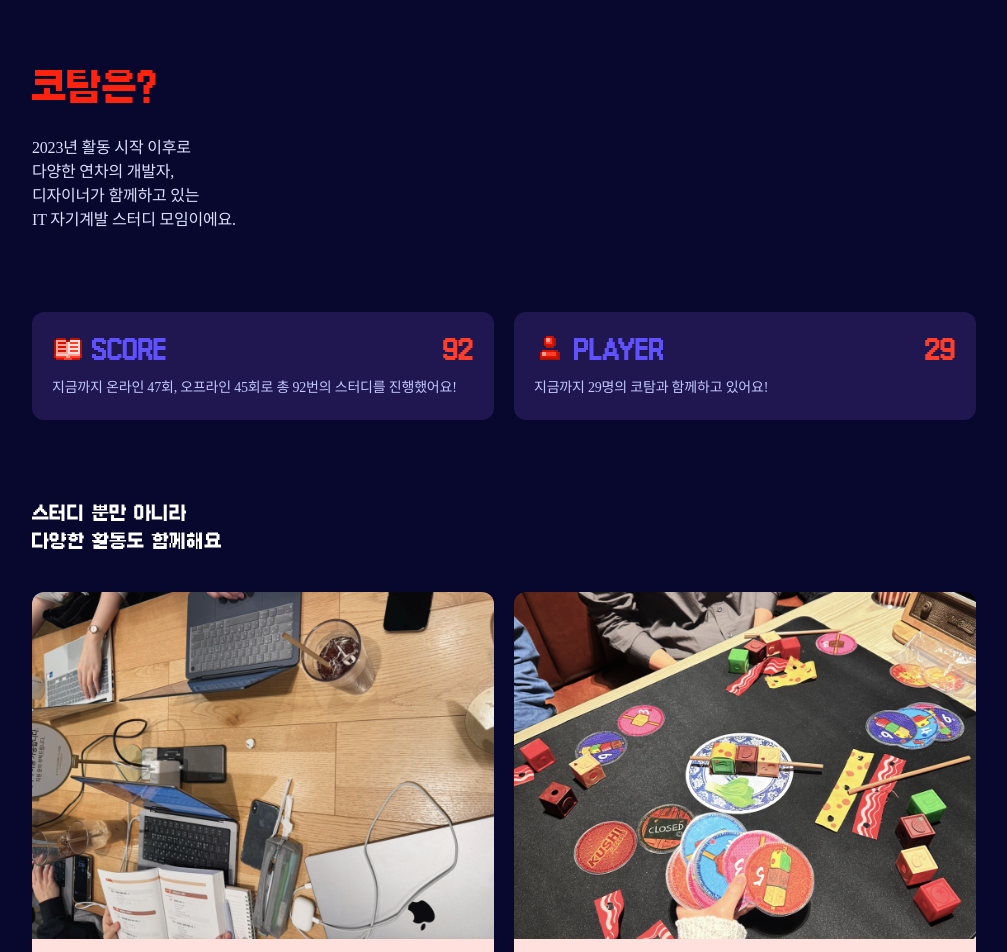
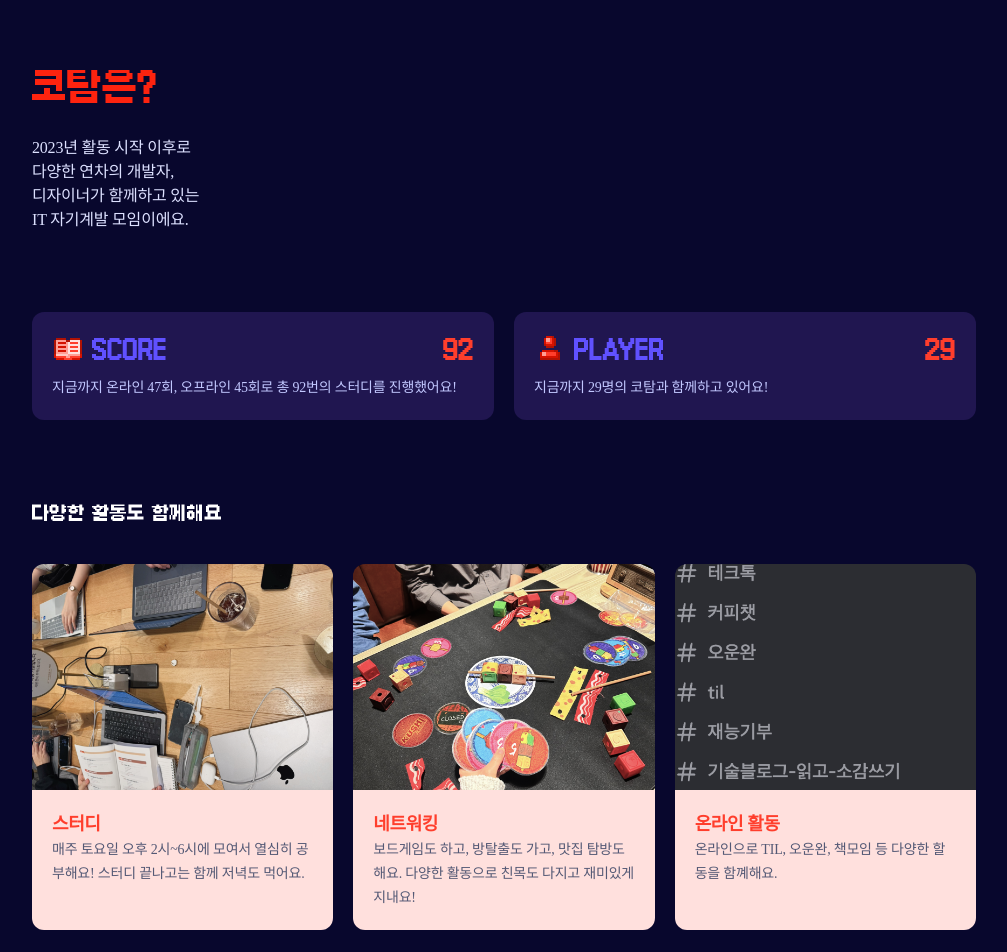
Before and after one commit to JANGSEYEONG/COTAM, a Next.js app: page / in a window 1280 px wide. Shown: the part 3460-4412 px from the top of the page, without its empty margins (136-1143 px from the left). Built offline with nearby package versions, Linux system fonts and the light colour scheme.

Commit message:
fix: 사람 뽑기 관련 수정

```diff
--- a/src/app/_components/home/AboutCotam.tsx
+++ b/src/app/_components/home/AboutCotam.tsx
@@ -29,7 +29,26 @@ interface Props {
   isVisible: boolean;
 }
 
-const AboutCotam = ({ isVisible }: Props) => {
+const ImageList = [
+  {
+    title: '스터디',
+    description:
+      '매주 토요일 오후 2시~6시에 모여서 열심히 공부해요! 스터디 끝나고는 함께 저녁도 먹어요.',
+    imageSrc: '/assets/image/study.webp',
+  },
+  {
+    title: '네트워킹',
+    description:
+      '보드게임도 하고, 방탈출도 가고, 맛집 탐방도 해요. 다양한 활동으로 친목도 다지고 재미있게 지내요!',
+    imageSrc: '/assets/image/networking.webp',
+  },
+  {
+    title: '온라인 활동',
+    description: '온라인으로 TIL, 오운완, 책모임 등 다양한 할동을 함꼐해요.',
+    imageSrc: '/assets/image/online-activity.png',
+  },
+];
+
 const DescriptionList: DescriptionBoxProps[] = [
   {
     icon: '/assets/icons/BookRed.svg',
@@ -48,20 +67,8 @@ const AboutCotam = ({ isVisible }: Props) => {
     description: `지금까지 ${STUDY_MEMBERS_COUNT}명의 코탐과 함께하고 있어요!`,
   },
 ];
-  const ImageList = [
-    {
-      title: '스터디',
-      description:
-        '매주 토요일 오후 2시~6시에 모여서 열심히 공부해요! 스터디 끝나고는 함께 저녁도 먹어요.',
-      imageSrc: '/assets/image/study.webp',
-    },
-    {
-      title: '네트워킹',
-      description:
-        '보드게임도 하고, 방탈출도 가고, 맛집 탐방도 해요. 다양한 활동으로 친목도 다지고 재미있게 지내요!',
-      imageSrc: '/assets/image/networking.webp',
-    },
-  ];
+
+const AboutCotam = ({ isVisible }: Props) => {
   return (
     <section
       className={`relative h-full w-full bg-cotam-blue-100 pb-[60px] pt-20 ${ZIndex.home.secondLayer} px-10`}>
@@ -69,7 +76,7 @@ const AboutCotam = ({ isVisible }: Props) => {
       <p className="mb-5 text-cotam-red-60 galmuri11-headline-1">코탐은?</p>
       <p className="mb-20 whitespace-pre-wrap text-cotam-blue-10 pretandard-body-1">
         {
-          '2023년 활동 시작 이후로\n다양한 연차의 개발자,\n디자이너가 함께하고 있는\nIT 자기계발 스터디 모임이에요.'
+          '2023년 활동 시작 이후로\n다양한 연차의 개발자,\n디자이너가 함께하고 있는\nIT 자기계발 모임이에요.'
         }
       </p>
       <ul className="mb-20 flex flex-col gap-5 sm:flex-row">
@@ -79,7 +86,7 @@ const AboutCotam = ({ isVisible }: Props) => {
       </ul>
       <div className="flex flex-col gap-9">
         <p className="whitespace-pre-wrap text-white galmuri11-subtitle-1">
-          {'스터디 뿐만 아니라\n다양한 활동도 함께해요'}
+          다양한 활동도 함께해요
         </p>
         <div className="mb-9 flex flex-col gap-5 sm:flex-row">
           {ImageList.map((image) => (
--- a/src/app/_components/home/ImageBox.tsx
+++ b/src/app/_components/home/ImageBox.tsx
@@ -21,7 +21,7 @@ const ImageBox = ({ title, description, imageSrc }: Props) => {
         />
       </figure>
       {/* <Image width={280} height={210} alt="소개이미지" src={'/assets/image/networking.webp'} /> */}
-      <div className="rounded-b-xl bg-cotam-red-10 p-5">
+      <div className="h-full rounded-b-xl bg-cotam-red-10 p-5">
         <p className="text-cotam-red-50 pretandard-subtitle-1">{title}</p>
         <p className="text-cotam-gray-60 pretandard-body-3">{description}</p>
       </div>
--- a/src/app/about/_components/StudyTabItem.tsx
+++ b/src/app/about/_components/StudyTabItem.tsx
@@ -38,10 +38,7 @@ const StudyTabItem = () => {
         <h2 className="text-white galmuri11-headline-3">정규 스터디</h2>
         <div className="flex flex-col gap-y-3 md:grid md:grid-cols-2 md:gap-x-3">
           <DescriptionCard title="시간" contents="매주 토요일 14시-18시" />
-          <DescriptionCard
-            title="장소"
-            contents={`1주차, 3주차: 강남역 근처\n2주차, 4주차: 건대입구 근처`}
-          />
+          <DescriptionCard title="장소" contents="강남역 근처" />
         </div>
         <div className="flex flex-row gap-x-2">
           <span className="text-cotam-blue-40 galmuri11-body-3">❗</span>
@@ -53,7 +50,7 @@ const StudyTabItem = () => {
       </section>
 
       <section aria-label="스터디 진행 방식" className="box-border flex w-full flex-col gap-y-6">
-        <h2 className="text-white galmuri11-headline-3">정규 스터디 진행 방식</h2>
+        <h2 className="text-white galmuri11-headline-3">정규 모각코 진행 방식</h2>
         <ul className="flex flex-col gap-y-8">
           {timeTableSchedule.map((item, index) => (
             <li key={index} className="flex flex-col gap-y-3">
--- a/src/constants/externalLinks.ts
+++ b/src/constants/externalLinks.ts
@@ -1,6 +1,5 @@
 export const KAKAO_OPEN_CHAT_URL = 'https://open.kakao.com/o/srJ7wcje';
-export const RECRUITMENT_FORM_URL =
-  'https://docs.google.com/forms/d/e/1FAIpQLSeTh02hzIUIfkrPPf91acDecHNbgNMIcoSpSHmz88zgDg3yVQ/viewform?usp=sharing&ouid=116088795754904089384';
+export const RECRUITMENT_FORM_URL = 'https://forms.gle/LE7xLoJvncj7tKE28';
 
 export const STUDY_LEADER_LINKEDIN_URL =
   'https://www.linkedin.com/in/%EC%8A%B9%EB%AA%A8-%EA%B9%80-848b2b242/?originalSubdomain=kr';
--- a/src/constants/recruitConfig.ts
+++ b/src/constants/recruitConfig.ts
@@ -1,5 +1,5 @@
 export const recruitConfig = {
   isRecruitmentOpen: true, // 모집 중인 경우 true, 아닌 경우 false
-  recruitmentPeriod: '2025.05.26 - 2025.05.30', // 모집 기간
-  announcementDate: '2025.06.02', // 발표 날짜
+  recruitmentPeriod: '2025.10.13 - 2025.10.19', // 모집 기간
+  announcementDate: '2025.10.20', // 발표 날짜
 };
```
Also changed, not shown: public/assets/image/online-activity.png (added). Lines whose indentation alone changed are shown as unchanged.
